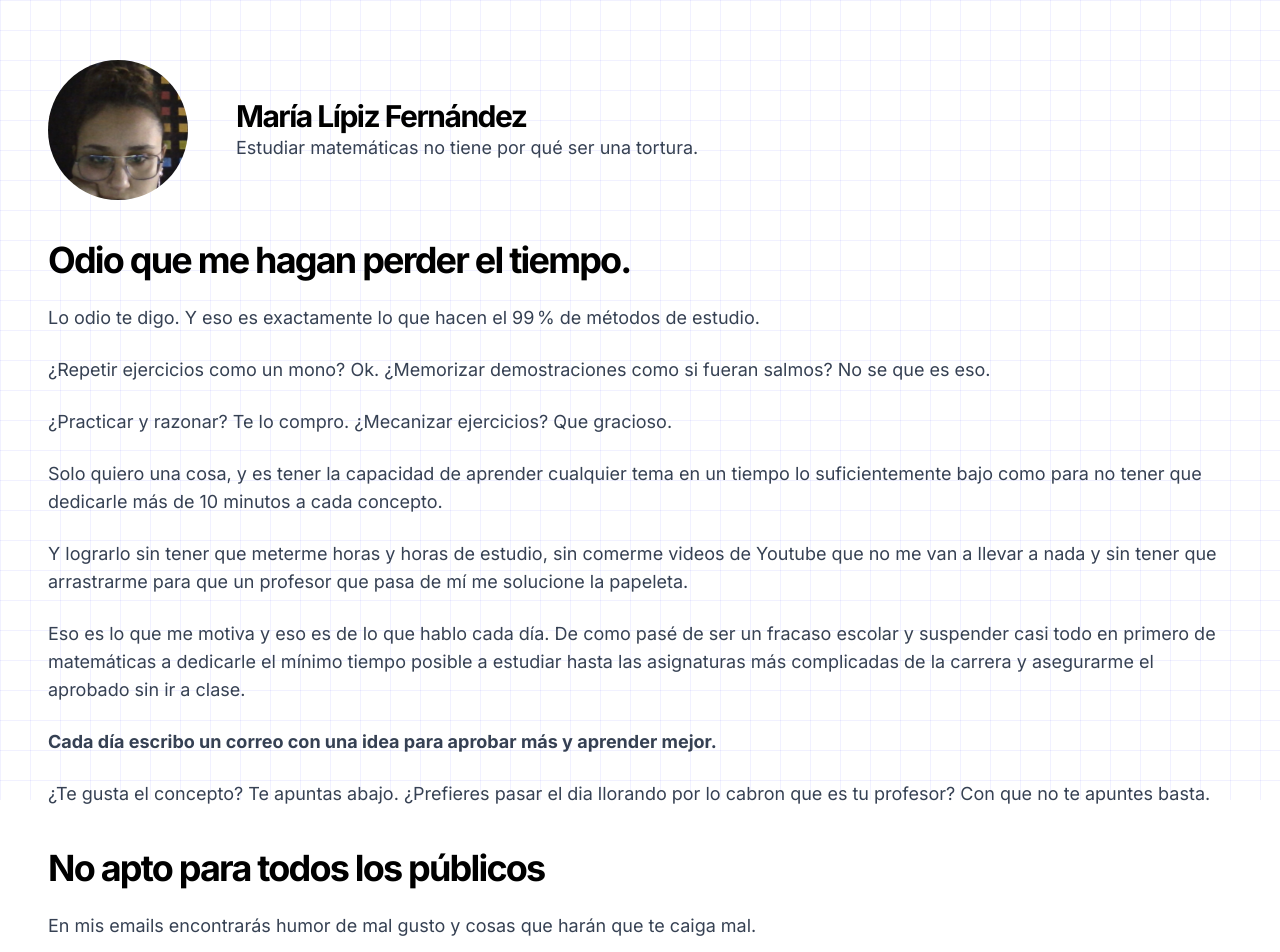
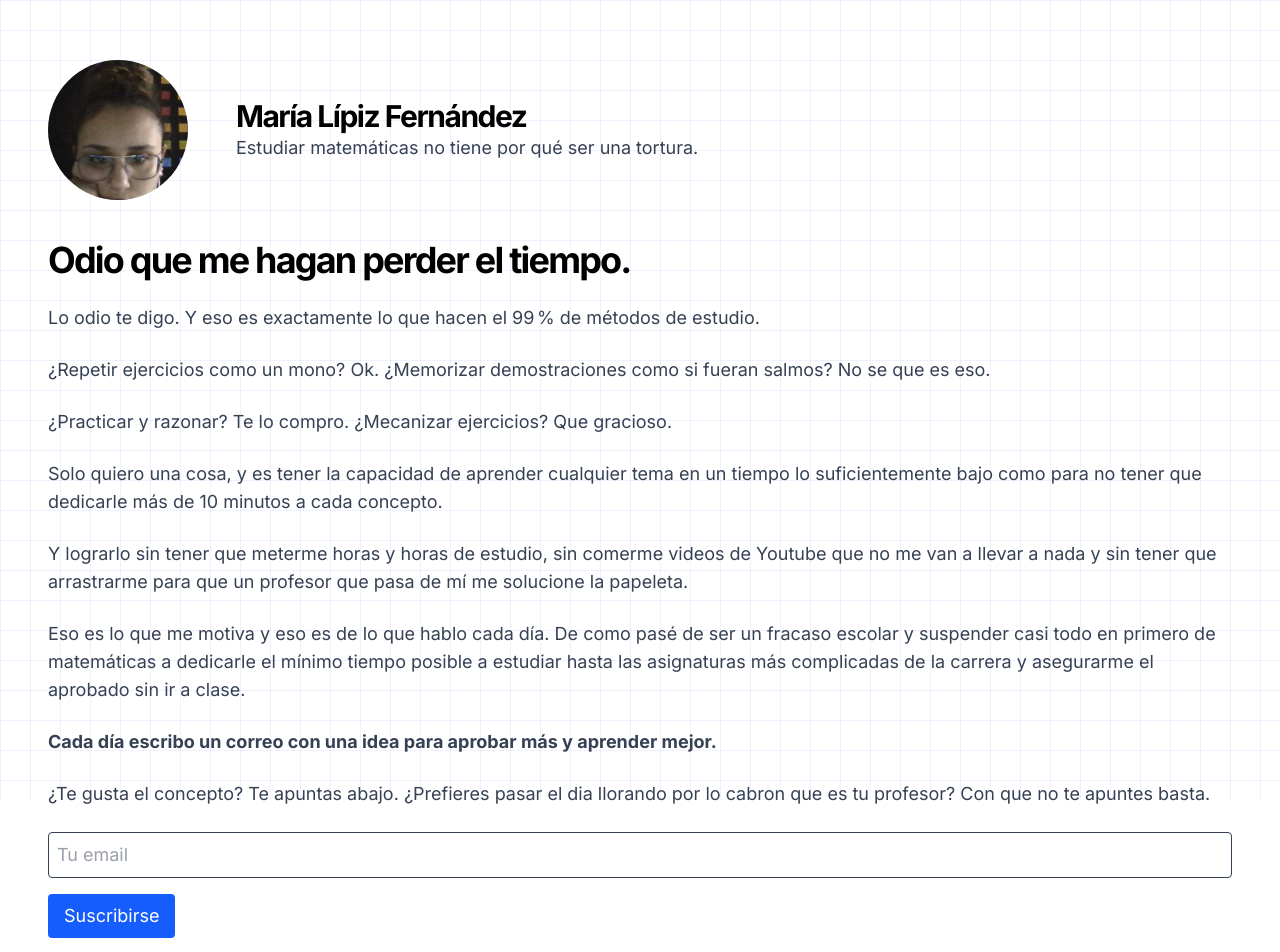
Before and after one commit to MariaLipiz/matessindramas, a Next.js app: page / in a window 1280 px wide. Shown: the top 952 px of the page. Built offline with nearby package versions, Linux system fonts and the light colour scheme.

Commit message:
Newsletter implementada

```diff
--- a/package.json
+++ b/package.json
@@ -17,6 +17,7 @@
     "react": "^18.2.0",
     "react-dom": "^18.2.0",
     "react-intersection-observer": "^9.16.0",
+    "resend": "^4.5.2",
     "stripe": "^18.2.1",
     "tailwind-merge": "^3.3.0"
   },
--- /dev/null
+++ b/src/app/api/subscribe/route.ts
@@ -0,0 +1,30 @@
+import { Resend } from 'resend';
+import { NextResponse } from 'next/server';
+
+const resend = new Resend(process.env.RESEND_API_KEY_PUBLIC);
+const AUDIENCE_ID = process.env.RESEND_AUDIENCE_ID!;
+
+export async function POST(req: Request) {
+  try {
+    const { email } = await req.json();
+
+    if (!email || !/^[^\s@]+@[^\s@]+\.[^\s@]+$/.test(email)) {
+      return NextResponse.json({ error: 'Email inválido' }, { status: 400 });
+    }
+
+    await resend.contacts.create({
+      email,
+      unsubscribed: false,
+      audienceId: AUDIENCE_ID,
+    });
+
+    return NextResponse.json({ success: true });
+  } catch (error: any) {
+    if (error.message?.includes('already exists')) {
+      return NextResponse.json({ error: 'Este email ya está suscrito' }, { status: 409 });
+    }
+
+    console.error(error);
+    return NextResponse.json({ error: 'Error interno del servidor' }, { status: 500 });
+  }
+}
--- a/src/app/page.tsx
+++ b/src/app/page.tsx
@@ -1,4 +1,5 @@
 import Image from "next/image";
+import NewsletterForm from '@/components/NewsletterForm';
 
 export default function Home() {
     return (
@@ -55,6 +56,7 @@ export default function Home() {
         <p>
         ¿Te gusta el concepto? Te apuntas abajo. ¿Prefieres pasar el dia llorando por lo cabron que es tu profesor? Con que no te apuntes basta.
         </p>
+        <NewsletterForm />
 
         <h2 className="text-4xl font-bold tracking-tighter mt-10 text-black">
           No apto para todos los públicos</h2>
@@ -69,6 +71,7 @@ export default function Home() {
         <p>
         Lo que cuento es mi recomendación honesta para superar un problema que no para de crecer entre los estudiantes españoles.
         </p>
+        <NewsletterForm />
 
 
 
--- /dev/null
+++ b/src/components/NewsletterForm.tsx
@@ -0,0 +1,51 @@
+import { useState } from 'react';
+
+export default function NewsletterForm() {
+  const [email, setEmail] = useState('');
+  const [status, setStatus] = useState<'idle' | 'loading' | 'success' | 'error'>('idle');
+  const [message, setMessage] = useState('');
+
+  const handleSubmit = async (e: React.FormEvent) => {
+    e.preventDefault();
+    setStatus('loading');
+
+    try {
+      const response = await fetch('/api/subscribe', {
+        method: 'POST',
+        headers: { 'Content-Type': 'application/json' },
+        body: JSON.stringify({ email })
+      });
+
+      const data = await response.json();
+
+      if (response.ok) {
+        setStatus('success');
+        setMessage('¡Te has suscrito exitosamente!');
+        setEmail('');
+      } else {
+        setStatus('error');
+        setMessage(data.error || 'Error al suscribirse');
+      }
+    } catch (error) {
+      setStatus('error');
+      setMessage('Error de conexión');
+    }
+  };
+
+  return (
+    <form onSubmit={handleSubmit} className="space-y-4">
+      <input
+        type="email"
+        value={email}
+        onChange={(e) => setEmail(e.target.value)}
+        required
+        placeholder="Tu email"
+        className="border p-2 rounded w-full"
+      />
+      <button type="submit" className="bg-blue-600 text-white px-4 py-2 rounded">
+        {status === 'loading' ? 'Suscribiendo...' : 'Suscribirse'}
+      </button>
+      {message && <p className="text-sm">{message}</p>}
+    </form>
+  );
+}
```
Also changed, not shown: 1 other file (tests, documents, lock files or other folders).
